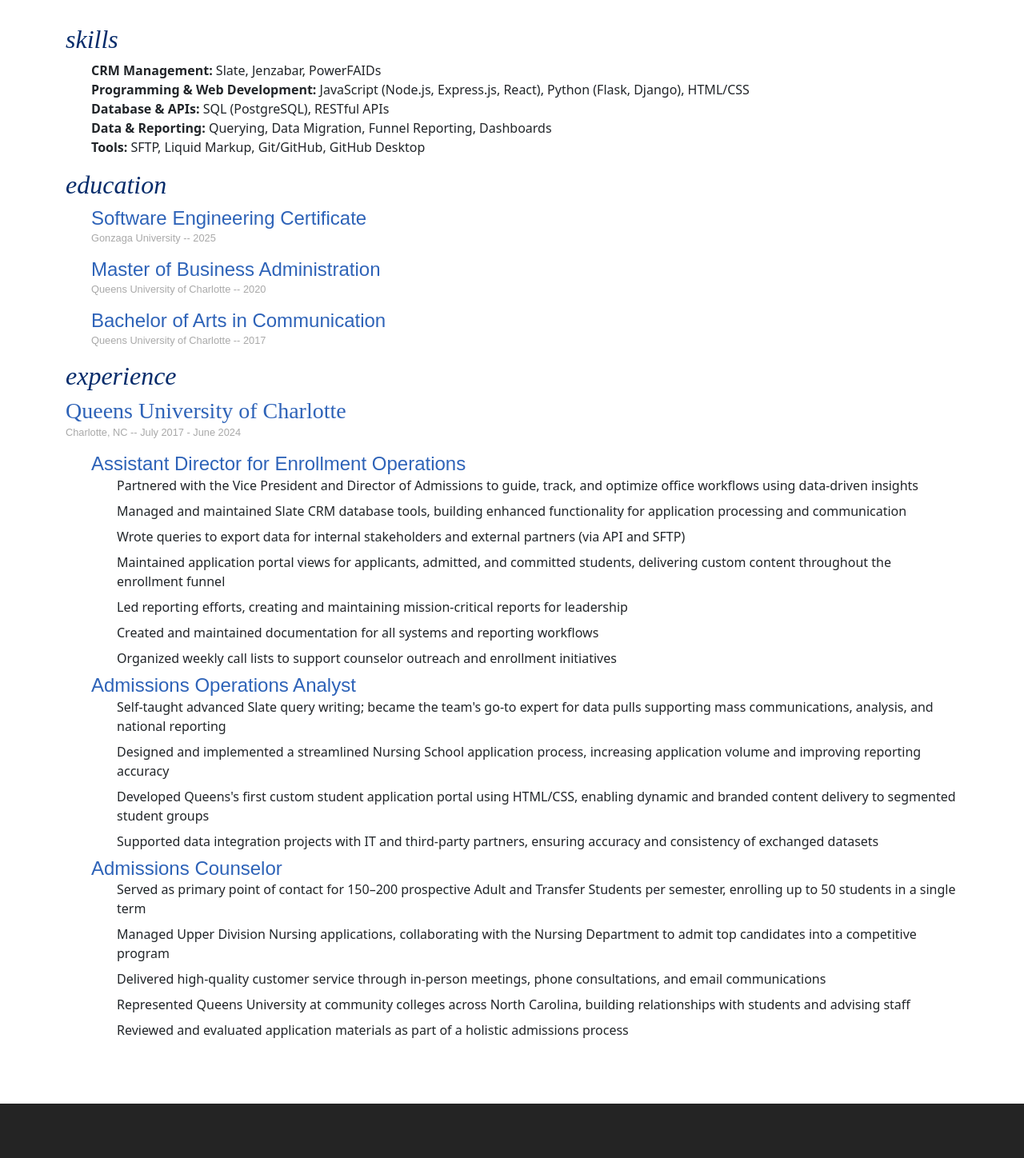
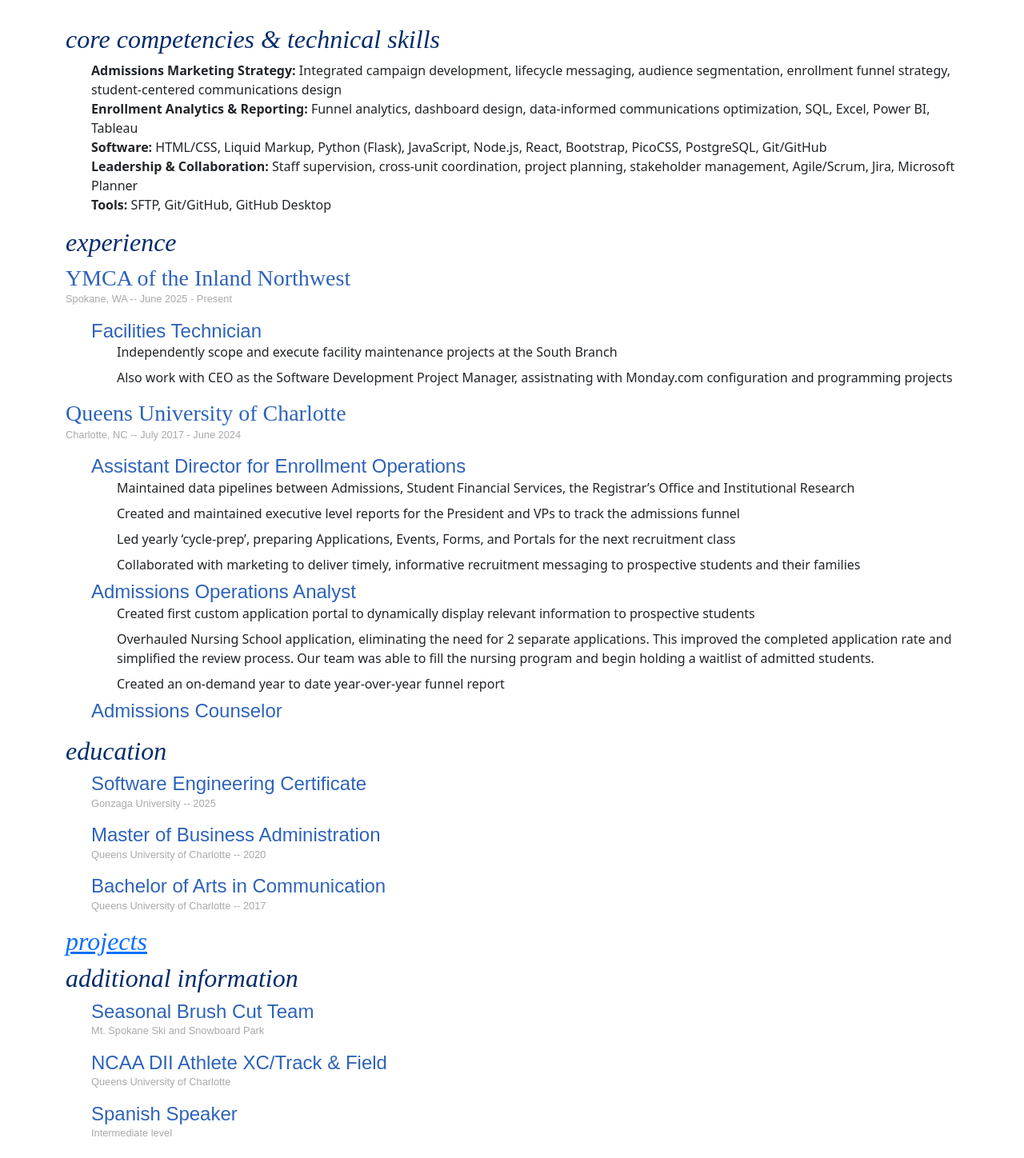
Before and after one commit to natesmith21/natesmith21.github.io, a React (Vite) app: page /resume in a window 1280 px wide. Shown: the part 322-1770 px from the top of the page at 80% size. Before the commit the page ends 1702 px from the top, so only its background shows below. Built offline with nearby package versions, Linux system fonts and the light colour scheme.

Commit message:
update resume, resume download

```diff
--- a/src/componenets/About.jsx
+++ b/src/componenets/About.jsx
@@ -18,6 +18,7 @@
             Accurate data is integral for decision making. I built and designed custom reports and queries used by our President and VPs. Using Slate's report builder I created a year over year compairson report which showed our sales funnel data over 3 years to the day. I built and maintained queries used by Instituational Reporting which they used to report to the Department of Education. I designed review workflows for our internal admissions staff to review basic undergraduate applications and nursing program applications, as well as external faculty partners for honors programs.
         </p>
 
+
         <p>
             Lasly, I collobrated with our Marketing department to design robust, personalized email and text campaigns for prospecitve students. I maintained queries of email recipients, and built emails using HTML/CSS and Liquid Markup. The marketing team and I worked together to design student facing portals, which I implemented  using HTML/CSS, Liquid Markup and JavaScript.
         </p>
--- a/src/componenets/Resume.jsx
+++ b/src/componenets/Resume.jsx
@@ -18,22 +18,71 @@
          </div>
         </Container>
         <Container className="skills">
-            <h2>Skills</h2>
+            <h2>Core Competencies & Technical Skills</h2>
             <ul>
                 <li>
-                    <span className="skillGroup">CRM Management:</span> Slate, Jenzabar, PowerFAIDs
+                    <span className="skillGroup">Admissions Marketing Strategy:</span> Integrated campaign development, lifecycle messaging, audience segmentation, enrollment funnel strategy, student-centered communications design
                 </li>
                 <li>
-                    <span className="skillGroup">Programming & Web Development:</span> JavaScript (Node.js, Express.js, React), Python (Flask, Django), HTML/CSS
+                    <span className="skillGroup">Enrollment Analytics & Reporting:</span> Funnel analytics, dashboard design, data-informed communications optimization, SQL, Excel, Power BI, Tableau
                 </li>
                 <li>
-                    <span className="skillGroup">Database & APIs:</span> SQL (PostgreSQL), RESTful APIs
+                    <span className="skillGroup">Software:</span> HTML/CSS, Liquid Markup, Python (Flask), JavaScript, Node.js, React, Bootstrap, PicoCSS, PostgreSQL, Git/GitHub
                 </li>
                 <li>
-                    <span className="skillGroup">Data & Reporting:</span> Querying, Data Migration, Funnel Reporting, Dashboards
+                    <span className="skillGroup">Leadership & Collaboration:</span> Staff supervision, cross-unit coordination, project planning, stakeholder management, Agile/Scrum, Jira, Microsoft Planner
                 </li>
                 <li>
-                    <span className="skillGroup">Tools:</span> SFTP, Liquid Markup, Git/GitHub, GitHub Desktop
+                    <span className="skillGroup">Tools:</span> SFTP, Git/GitHub, GitHub Desktop
+                </li>
+            </ul>
+        </Container>
+
+        <Container className="experience">
+            <h2>Experience</h2>
+            <h3 className="employer">YMCA of the Inland Northwest</h3>
+            <p className="dates">Spokane, WA -- June 2025 - Present</p>
+            <ul className="examples">
+                <li>
+                    <h4 className="exampleTitle">Facilities Technician</h4>
+                    <ul className="examplesExp">
+                        <li>Independently scope and execute facility maintenance projects at the South Branch</li>
+                        <li>Also work with CEO as the Software Development Project Manager, assistnating with Monday.com configuration and programming projects</li>
+                    </ul>
+                </li>
+            </ul>
+            <h3 className="employer">Queens University of Charlotte</h3>
+            <p className="dates">Charlotte, NC -- July 2017 - June 2024</p>
+            <ul className="examples">
+                <li>
+                <h4 className="exampleTitle">Assistant Director for Enrollment Operations</h4>
+                    <ul className="examplesExp">
+                        <li>
+                       Maintained data pipelines between Admissions, Student Financial Services, the Registrar’s Office and Institutional Research
+                        </li>
+                        <li>
+                       Created and maintained executive level reports for the President and VPs to track the admissions funnel
+                        </li>
+                        <li>
+                        Led yearly ‘cycle-prep’, preparing Applications, Events, Forms, and Portals for the next recruitment class
+                        </li>
+                        <li>
+                        Collaborated with marketing to deliver timely, informative recruitment messaging to prospective students and their families
+                        </li>
+                    </ul>
+                </li>
+                <li>
+                <h4 className="exampleTitle">Admissions Operations Analyst</h4>
+                    <ul className="examplesExp">
+                        <li>Created first custom application portal to dynamically display relevant information to prospective students</li>
+                        <li>Overhauled Nursing School application, eliminating the need for 2 separate applications. This improved the completed application rate and simplified the review process. Our team was able to fill the nursing program and begin holding a waitlist of admitted students.
+                        </li>
+                        <li>Created an on-demand year to date year-over-year funnel report
+                        </li>
+                    </ul>
+                </li>
+                <li>
+                    <h4 className="exampleTitle">Admissions Counselor</h4>
                 </li>
             </ul>
         </Container>
@@ -55,54 +104,23 @@
                 </li>
             </ul>
         </Container>
-
-        <Container className="experience">
-            <h2>Experience</h2>
-            <h3 className="employer">Queens University of Charlotte</h3>
-            <p className="dates">Charlotte, NC -- July 2017 - June 2024</p>
+        <Container>
+            <h2><a href="/projects" id="projects">Projects</a></h2>
+        </Container>
+        <Container>
+            <h2>Additional Information</h2>
             <ul className="examples">
                 <li>
-                <h4 className="exampleTitle">Assistant Director for Enrollment Operations</h4>
-                    <ul className="examplesExp">
-                        <li>
-                        Partnered with the Vice President and Director of Admissions to guide, track, and optimize office workflows using data-driven insights
-                        </li>
-                        <li>
-                        Managed and maintained Slate CRM database tools, building enhanced functionality for application processing and communication
-                        </li>
-                        <li>
-                        Wrote queries to export data for internal stakeholders and external partners (via API and SFTP)
-                        </li>
-                        <li>
-                        Maintained application portal views for applicants, admitted, and committed students, delivering custom content throughout the enrollment funnel
-                        </li>
-                        <li>Led reporting efforts, creating and maintaining mission-critical reports for leadership</li>
-                        <li>Created and maintained documentation for all systems and reporting workflows
-                        </li>
-                        <li>Organized weekly call lists to support counselor outreach and enrollment initiatives</li>
-                    </ul>
+                    <h4 className="exampleTitle">Seasonal Brush Cut Team</h4>
+                    <p className="dates">Mt. Spokane Ski and Snowboard Park</p>
                 </li>
                 <li>
-                <h4 className="exampleTitle">Admissions Operations Analyst</h4>
-                    <ul className="examplesExp">
-                        <li>Self-taught advanced Slate query writing; became the team's go-to expert for data pulls supporting mass communications, analysis, and national reporting</li>
-                        <li>Designed and implemented a streamlined Nursing School application process, increasing application volume and improving reporting accuracy
-                        </li>
-                        <li>Developed Queens's first custom student application portal using HTML/CSS, enabling dynamic and branded content delivery to segmented student groups
-                        </li>
-                        <li>Supported data integration projects with IT and third-party partners, ensuring accuracy and consistency of exchanged datasets</li>
-                    </ul>
+                    <h4 className="exampleTitle">NCAA DII Athlete XC/Track & Field</h4>
+                    <p className="dates">Queens University of Charlotte</p>
                 </li>
                 <li>
-                    <h4 className="exampleTitle">Admissions Counselor</h4>
-                    <ul className="examplesExp">
-                        <li>Served as primary point of contact for 150–200 prospective Adult and Transfer Students per semester, enrolling up to 50 students in a single term</li>
-                        <li>Managed Upper Division Nursing applications, collaborating with the Nursing Department to admit top candidates into a competitive program</li>
-                        <li>Delivered high-quality customer service through in-person meetings, phone consultations, and email communications</li>
-                        <li>Represented Queens University at community colleges across North Carolina, building relationships with students and advising staff
-                        </li>
-                        <li>Reviewed and evaluated application materials as part of a holistic admissions process</li>
-                    </ul>
+                    <h4 className="exampleTitle">Spanish Speaker</h4>
+                    <p className="dates">Intermediate level</p>
                 </li>
             </ul>
         </Container>
```
Also changed, not shown: 1 other file (tests, documents, lock files or other folders).
